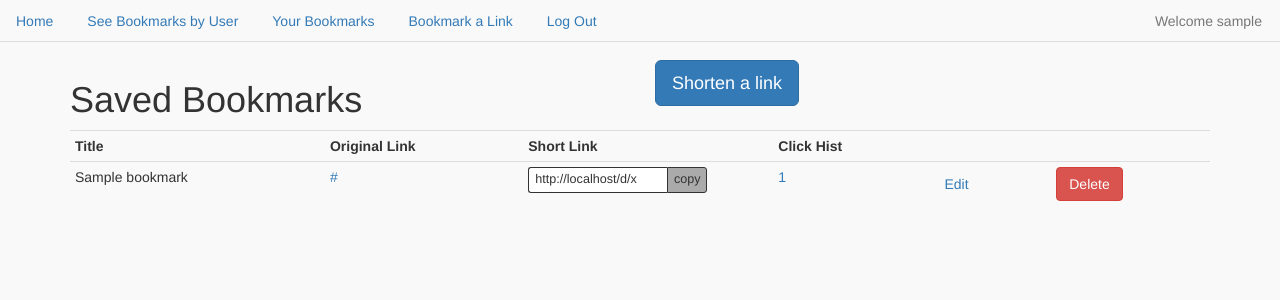
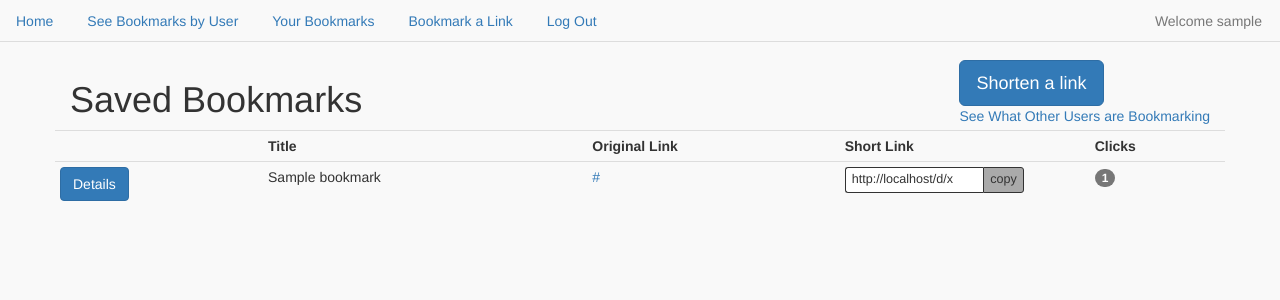
Before and after one commit to dhcrain/hello_heroku, a Django app: a page that uses templates/profile.html in a window 1280 px wide. Shown: the top 300 px of the page. Run offline with Django 3.2, Linux system fonts and the light colour scheme; a user stored in the database is signed in; tables that the repository leaves empty hold one stand-in row (values such as "Sample post"); some libraries are stand-ins or nearby versions.

Commit message:
making DRY

```diff
--- a/hello_heroku/settings.py
+++ b/hello_heroku/settings.py
@@ -1,4 +1,5 @@
 import os
+import dj_database_url
 
 
 # Build paths inside the project like this: os.path.join(BASE_DIR, ...)
@@ -26,7 +27,7 @@ INSTALLED_APPS = [
     'django.contrib.sessions',
     'django.contrib.messages',
     'django.contrib.staticfiles',
-    'app',
+    # 'app',
     'short_app',
     'crispy_forms',
 ]
@@ -130,7 +131,5 @@ STATICFILES_DIRS = (
 
 STATICFILES_STORAGE = 'whitenoise.django.GzipManifestStaticFilesStorage'
 
-import dj_database_url
-
 db_from_env = dj_database_url.config()
 DATABASES['default'].update(db_from_env)
--- a/hello_heroku/urls.py
+++ b/hello_heroku/urls.py
@@ -15,7 +15,6 @@ Including another URLconf
 """
 from django.conf.urls import url
 from django.contrib import admin
-# from app.views import CountDown
 from short_app import views
 from django.contrib.auth.views import login, logout
 
@@ -29,11 +28,10 @@ urlpatterns = [
     url(r'^users/$', views.UserView.as_view(), name='user_view'),
     url(r'^accounts/profile/(?P<pk>\d+)$', views.UserProfileView.as_view(), name='user_profile_view'),
     url(r'^accounts/profile/$', views.ProfileView.as_view(), name='profile_view'),
-    url(r'^accounts/profile/hist/(?P<pk>\d+)$', views.ClickView.as_view(), name='click_view'),
+    # url(r'^accounts/profile/hist/(?P<pk>\d+)$', views.ClickView.as_view(), name='click_view'),
     url(r'^accounts/profile/edit_link/(?P<pk>\d+)/$', views.EditBookmark.as_view(), name='edit_bookmark_view'),
     url(r'^accounts/profile/edit_link/(?P<pk>\d+)/delete/$', views.LinkDelete.as_view(), name='delete_bookmark_view'),
     url(r'^shorten_link/$', views.ShortenLink.as_view(), name='shorten_link'),
     url(r'^d/(?P<hash_id>\w+)', views.ForwardView.as_view(), name='forward_view'),
-    # url(r'^countdown/$', CountDown.as_view(template_name="countdown.html"), name='countdown'),
 
 ]
--- a/short_app/views.py
+++ b/short_app/views.py
@@ -5,7 +5,7 @@ from django.contrib.auth.models import User
 # from django.core.urlresolvers import reverse
 # from django.dispatch import receiver
 from django.http import HttpResponseRedirect, Http404
-from django.views.generic.edit import FormMixin
+# from django.views.generic.edit import FormMixin
 from django.views.generic import View, TemplateView, CreateView, UpdateView, ListView, DeleteView
 # from django.views.generic.list import MultipleObjectMixin
 from hashids import Hashids
@@ -19,7 +19,14 @@ class IndexView(ListView):
     template_name = 'index.html'
     paginate_by = 10
 
-    # context["bookmark_form"] = BookmarkCreateForm()
+    def get_context_data(self, **kwargs):
+        context = super().get_context_data(**kwargs)
+        context["clicks"] = Bookmark.objects.all()
+        if self.request.user.is_authenticated():
+            context["form"] = BookmarkCreateForm()
+        else:
+            pass
+        return context
 
 
 class SignUpView(CreateView):
@@ -30,7 +37,6 @@ class SignUpView(CreateView):
 
 class ProfileView(CreateView):
     template_name = 'profile.html'
-    # model = Bookmark
 
     model = Bookmark
     fields = ['title', 'url', 'description']
@@ -45,11 +51,23 @@ class ProfileView(CreateView):
 
     def get_context_data(self, **kwargs):
         context = super().get_context_data(**kwargs)
-        # context["bookmark_form"] = BookmarkCreateForm()
         if self.request.user.is_authenticated():
             context["bookmark"] = Bookmark.objects.filter(user_id=self.request.user)
+            context["form"] = BookmarkCreateForm()
         else:
             context["bookmark"] = Bookmark.objects.all()
+        return context
+
+
+class UserProfileView(ListView):
+    model = Bookmark
+    template_name = 'profile.html'
+
+    def get_context_data(self, **kwargs):
+        user_id = self.kwargs.get('pk')
+        context = super().get_context_data(**kwargs)
+        context["bookmark"] = Bookmark.objects.filter(user_id=user_id)
+        context["form"] = BookmarkCreateForm()
         return context
 
 
@@ -97,16 +115,16 @@ class LinkDelete(LoginRequiredMixin, DeleteView):
         return link
 
 
-class ClickView(TemplateView):
-    model = Click
-    template_name = "short_app/click_list.html"
-
-    def get_context_data(self, **kwargs):
-        bookmark_pk = self.kwargs.get('pk')
-        context = super().get_context_data(**kwargs)
-        context["bookmark"] = Bookmark.objects.get(id=bookmark_pk)
-        context["clicks"] = Click.objects.filter(link=bookmark_pk)
-        return context
+# class ClickView(TemplateView):
+#     model = Click
+#     template_name = "short_app/click_list.html"
+#
+#     def get_context_data(self, **kwargs):
+#         bookmark_pk = self.kwargs.get('pk')
+#         context = super().get_context_data(**kwargs)
+#         context["bookmark"] = Bookmark.objects.get(id=bookmark_pk)
+#         context["clicks"] = Click.objects.filter(link=bookmark_pk)
+#         return context
 
 
 class BookmarkView(ListView):
@@ -115,14 +133,3 @@ class BookmarkView(ListView):
 
 class UserView(ListView):
     model = User
-
-
-class UserProfileView(ListView):
-    model = Bookmark
-    template_name = 'profile.html'
-
-    def get_context_data(self, **kwargs):
-        user_id = self.kwargs.get('pk')
-        context = super().get_context_data(**kwargs)
-        context["bookmark"] = Bookmark.objects.filter(user_id=user_id)
-        return context
--- a/templates/includes/bookmark_modal.html
+++ b/templates/includes/bookmark_modal.html
@@ -14,7 +14,7 @@
                 <h4 class="modal-title" id="myModalLabel">Shorten a Link</h4>
             </div>
             <div class="modal-body">
-                <form action="" method="post" class="">
+                <form action="{% url 'shorten_link' %}" method="post" class="">
                     <div class="form-group">
                         {% csrf_token %}
                         {{ form|crispy }}
--- /dev/null
+++ b/templates/includes/bookmark_table.html
@@ -0,0 +1,51 @@
+
+
+<table class="table table-condensed">
+    <tr>
+        <th></th>
+        <th>Title</th>
+        <th>Original Link</th>
+        <th class="short-copy">Short Link</th>
+        <th>Clicks</th>
+    </tr>
+{% for mark in bookmark %}
+    <tr>
+        <td>
+            <button class="btn btn-primary" type="button" data-toggle="collapse" data-target="#collapseExample{{ mark.id }}" aria-expanded="false" aria-controls="collapseExample">
+                Details
+            </button>
+        </td>
+        <td>{{ mark.title }}</td>
+        <td><a href="{% url 'forward_view' mark.hash_id %}" target="_blank" >{{ mark.url }}</a></td>
+        <td>
+            <input class="copy-text" type="text" id="website{{ mark.id }}" value="http://{{ request.get_host }}{% url 'forward_view' mark.hash_id %}" />
+            <button class="copy-btn" data-copytarget="#website{{ mark.id }}">copy</button>
+        </td>
+        <td><a class="badge" data-toggle="collapse" data-target="#collapseExample{{ mark.id }}" aria-expanded="false" aria-controls="collapseExample">{{ mark.count }}</a></td>
+    </tr>
+    <tr class="collapse well" id="collapseExample{{ mark.id }}">
+        <td colspan="3">
+            <p><strong>Description:</strong> {{ mark.description }}</p>
+            <div class="">
+                <table class="table table-condensed">
+                    <tr>
+                        <th>Time Clicked</th>
+                    </tr>
+                    {% for click in mark.click_set.all %}
+                        <tr>
+                            <td>{{ click.time_click }}</td>
+                        </tr>
+                    {% endfor %}
+                </table>
+                {% if mark.user == request.user %}
+                    <td class="text-center"><a class="btn btn-default" href="{% url 'edit_bookmark_view' mark.id %}">Edit Link</a></td>
+                    <td><a class="btn btn-danger" href="{% url 'delete_bookmark_view' mark.id %}">Delete</a></td>
+                {% else %}
+                    <td class="pull-right">Created by:</td>
+                    <td><a href="{% url 'user_profile_view' mark.user.id %}">{{ mark.user }}</a></td>
+                {% endif %}
+            </div>
+        </td>
+    </tr>
+{% endfor %}
+</table>
--- a/templates/profile.html
+++ b/templates/profile.html
@@ -12,39 +12,19 @@
             <h1>Saved Bookmarks</h1>
         </div>
         <div class="col-md-6">
-            {# Loads button and modal for bookmark form #}
-            {% include "includes/bookmark_modal.html" %}
-        </div>
+            <div class="pull-right">
+                {% if request.user.is_authenticated %}
+                    {% include "includes/bookmark_modal.html" %}
+                {% else %}
+                    <a href="{% url 'login_view' %}">Log in to shorten a link</a>
+                {% endif %}
+                <br>
+                <a href="{% url 'user_view' %}">See What Other Users are Bookmarking</a>
+            </div>
     </div>
 
-    <table class="table table-condensed">
-        <tr>
-            <th>Title</th>
-            <th>Original Link</th>
-            <th class="short-copy">Short Link</th>
-            <th>Click Hist</th>
-            <th></th>
-            <td></td>
-        </tr>
-    {% for mark in bookmark %}
-        <tr>
-            <td>{{ mark.title }}</td>
-            <td><a href="{% url 'forward_view' mark.hash_id %}" target="_blank" >{{ mark.url }}</a></td>
-            <td>
-                <input class="copy-text" type="text" id="website{{ mark.id }}" value="http://{{ request.get_host }}{% url 'forward_view' mark.hash_id %}" />
-                <button class="copy-btn" data-copytarget="#website{{ mark.id }}">copy</button>
-            </td>
-            <td><a href="{% url 'click_view' mark.id %}">{{ mark.count }}</a></td>
-            {% if mark.user == request.user %}
-                <td><a class="btn" href="{% url 'edit_bookmark_view' mark.id %}">Edit</a></td>
-                <td><a class="btn btn-danger" href="{% url 'delete_bookmark_view' mark.id %}">Delete</a></td>
-            {% else %}
-                <td>{{ mark.user }}</td>
-                <td></td>
-            {% endif %}
-        </tr>
-    {% endfor %}
-    </table>
+    {% include "includes/bookmark_table.html" %}
+
 
 
 
```
Also changed, not shown: templates/index.html (+21 -32 lines).
